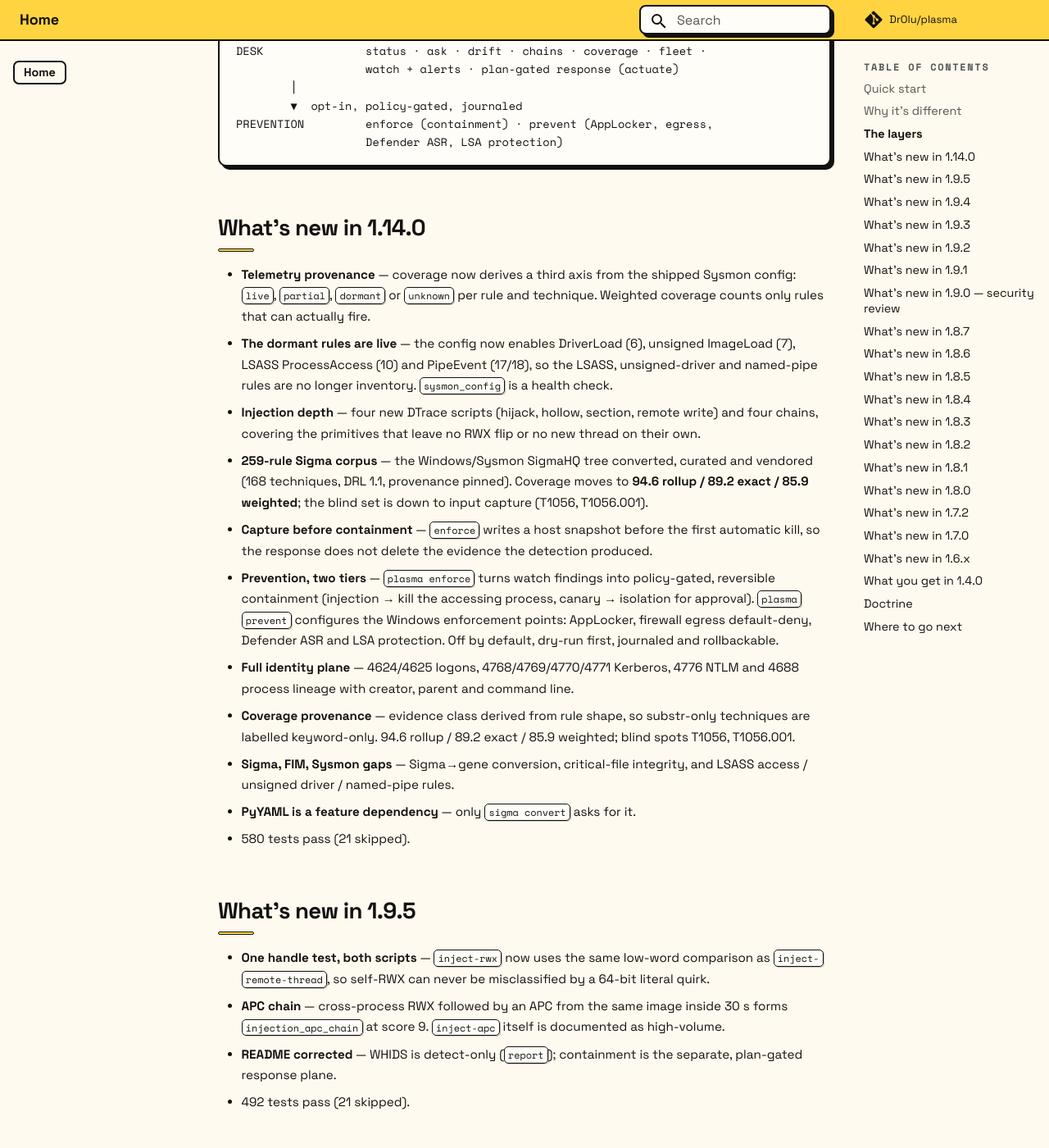
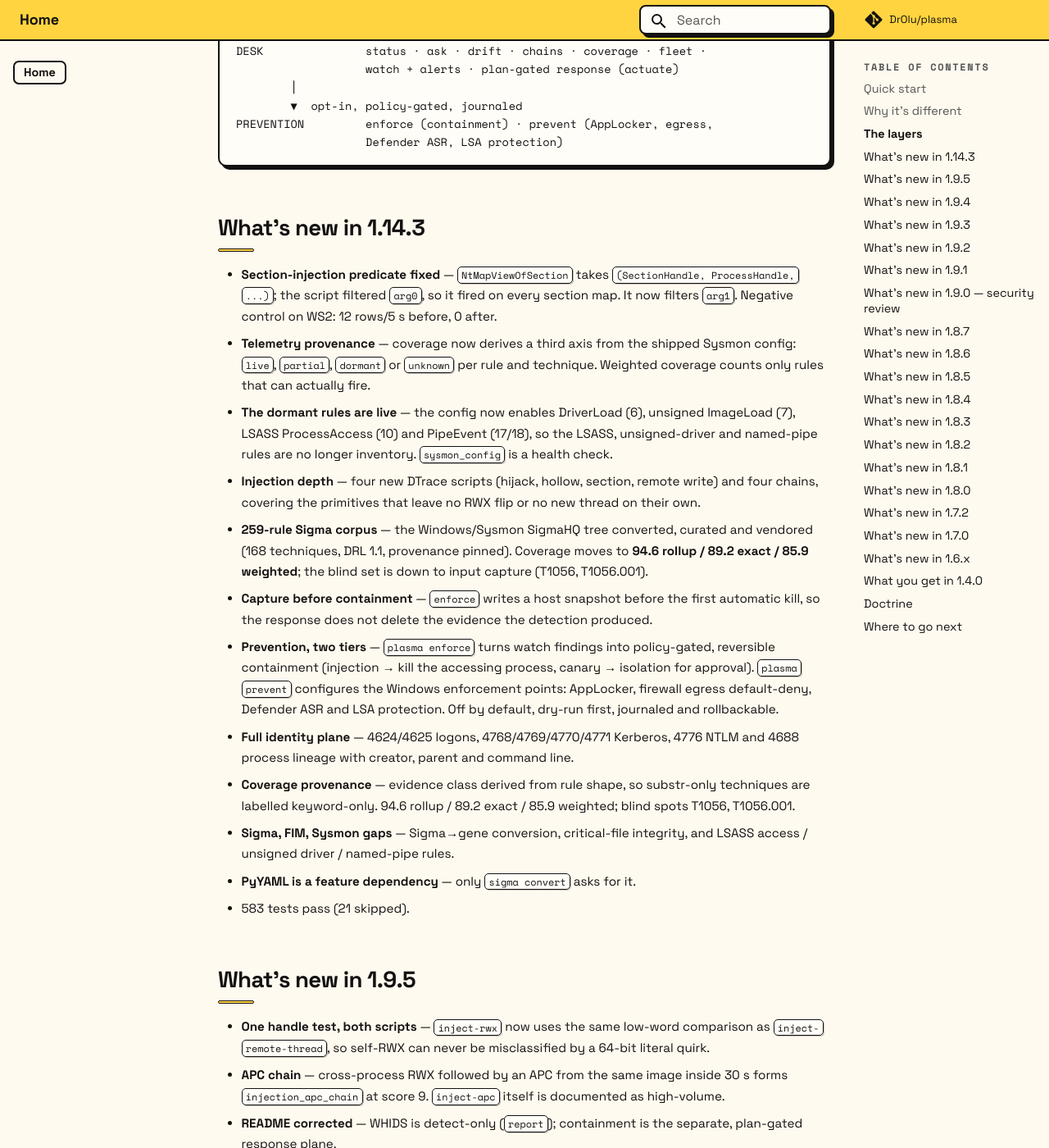
Before and after one commit to DrOlu/plasma, an MkDocs documentation site: the page built from docs/index.md, in a window 1280 px wide and 1400 px high, scrolled down 2777 px. Shown: the whole window at 82% size. Built offline with MkDocs 1.6.1 and Material for MkDocs 9.7.7, drawn with Linux system fonts in a browser that asks for light colours; comment, search, counter and statistics services are not loaded.

Commit message:
docs: refresh site and guides for 1.14.3 (#18)
- docs landing: current release is 1.14.3, with the section-predicate fix
  and the 12→0 row control; tests 583.
- website: announce line names the fix; the DTrace card now lists all ten
  scripts instead of three, and records the field check (10/10 compile,
  EID 10/17/18 observed, section 12→0 rows/5 s).

````diff
--- a/docs/index.md
+++ b/docs/index.md
@@ -93,8 +93,12 @@ PREVENTION         enforce (containment) · prevent (AppLocker, egress,
                    Defender ASR, LSA protection)
 ```
 
-## What's new in 1.14.0
+## What's new in 1.14.3
 
+- **Section-injection predicate fixed** — `NtMapViewOfSection` takes
+  `(SectionHandle, ProcessHandle, ...)`; the script filtered `arg0`, so it
+  fired on every section map. It now filters `arg1`. Negative control on
+  WS2: 12 rows/5 s before, 0 after.
 - **Telemetry provenance** — coverage now derives a third axis from the
   shipped Sysmon config: `live`, `partial`, `dormant` or `unknown` per rule
   and technique. Weighted coverage counts only rules that can actually fire.
@@ -126,7 +130,7 @@ PREVENTION         enforce (containment) · prevent (AppLocker, egress,
 - **Sigma, FIM, Sysmon gaps** — Sigma→gene conversion, critical-file
   integrity, and LSASS access / unsigned driver / named-pipe rules.
 - **PyYAML is a feature dependency** — only `sigma convert` asks for it.
-- 580 tests pass (21 skipped).
+- 583 tests pass (21 skipped).
 
 ## What's new in 1.9.5
 
--- a/website/index.html
+++ b/website/index.html
@@ -340,7 +340,7 @@ footer{background:var(--ink);color:var(--cream);padding:56px 0 30px;border-top:2
 <a class="skip" href="#main">Skip to content</a>
 
 <div class="announce">
-  <b>v1.14.3 is out</b> &nbsp;·&nbsp; telemetry provenance and four new injection chains &nbsp;·&nbsp;
+  <b>v1.14.3 is out</b> &nbsp;·&nbsp; telemetry provenance, injection depth, and the section-predicate fix &nbsp;·&nbsp;
   <a href="https://drolu.github.io/plasma/changelog/">read the changelog</a>
 </div>
 
@@ -974,7 +974,7 @@ plasma trace run syscall-errors \
       <div>
         <div class="card c-lav" style="margin-bottom:12px">
           <h3>Reviewed, not free-form</h3>
-          <p>Three shipped scripts: <code>syscall-errors</code> (T1106), <code>process-create</code> (T1059), <code>etw-kernel-process</code> (T1057). The loader refuses <code>system()</code>, unknown providers and rows without the <code>plasma|</code> marker.</p>
+          <p>Ten shipped scripts: <code>syscall-errors</code> (T1106), <code>process-create</code> (T1059), <code>etw-kernel-process</code> (T1057) and seven injection probes — RWX, remote thread, APC, hijack, hollow, section and remote write. The loader refuses <code>system()</code>, unknown providers and rows without the <code>plasma|</code> marker.</p>
         </div>
         <div class="card" style="margin-bottom:12px">
           <h3>Bounded by construction</h3>
@@ -982,7 +982,7 @@ plasma trace run syscall-errors \
         </div>
         <div class="card c-orange">
           <h3>Estate-honest</h3>
-          <p>Microsoft’s current package is labelled 2.0 but still reports <code>Sun D 1.13.1</code>. Readiness is capability-based: installed + enabled is ready. Scripts emit <code>tid</code> because <code>pid</code> is not portable across Windows builds.</p>
+          <p>Microsoft’s current package is labelled 2.0 but still reports <code>Sun D 1.13.1</code>. Readiness is capability-based: installed + enabled is ready. Scripts emit <code>tid</code> because <code>pid</code> is not portable across Windows builds. Field check: 10/10 compile; EID 10/17/18 observed; the section predicate went from 12 rows/5 s to 0 after the arg1 fix.</p>
         </div>
       </div>
     </div>
````
